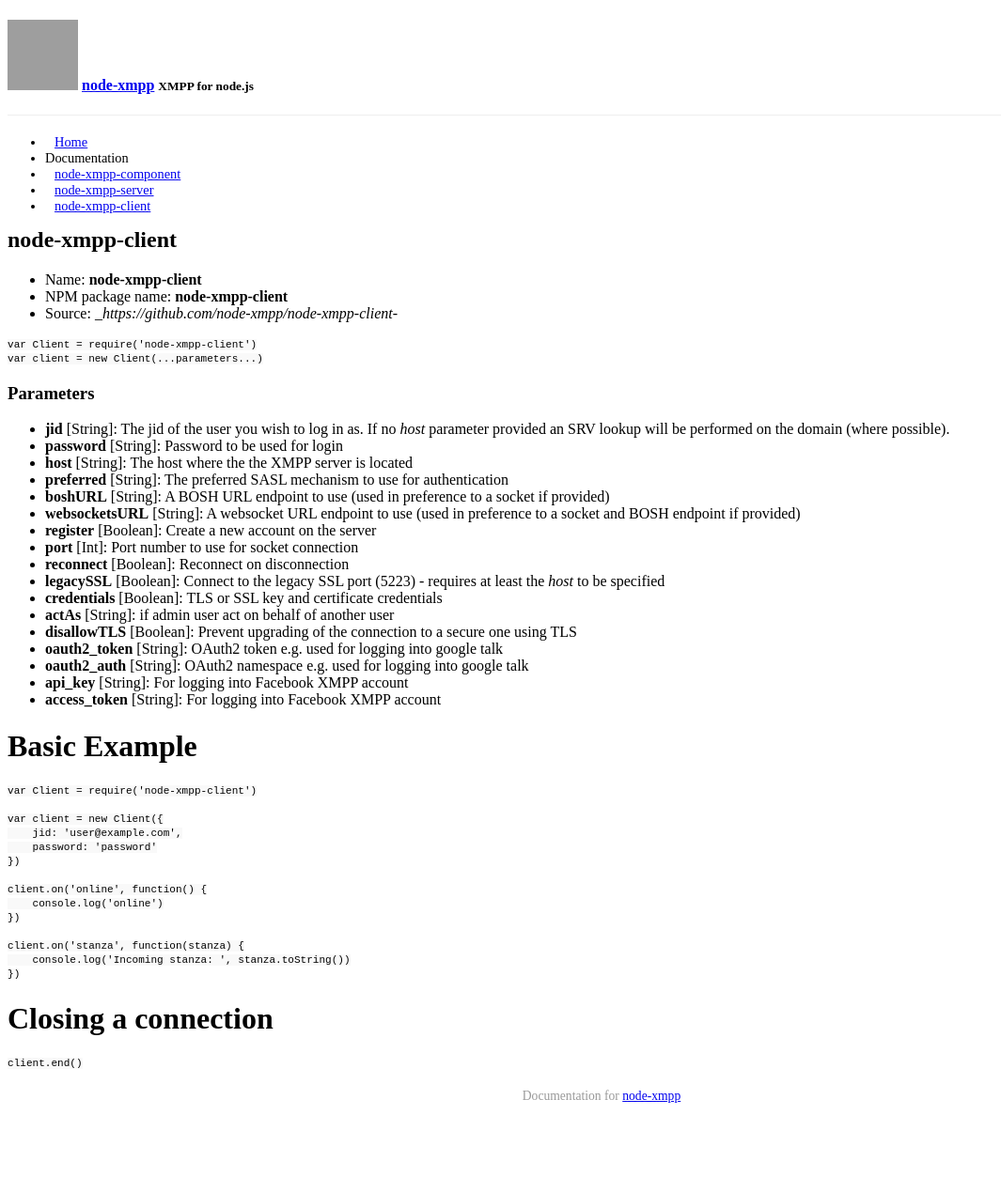
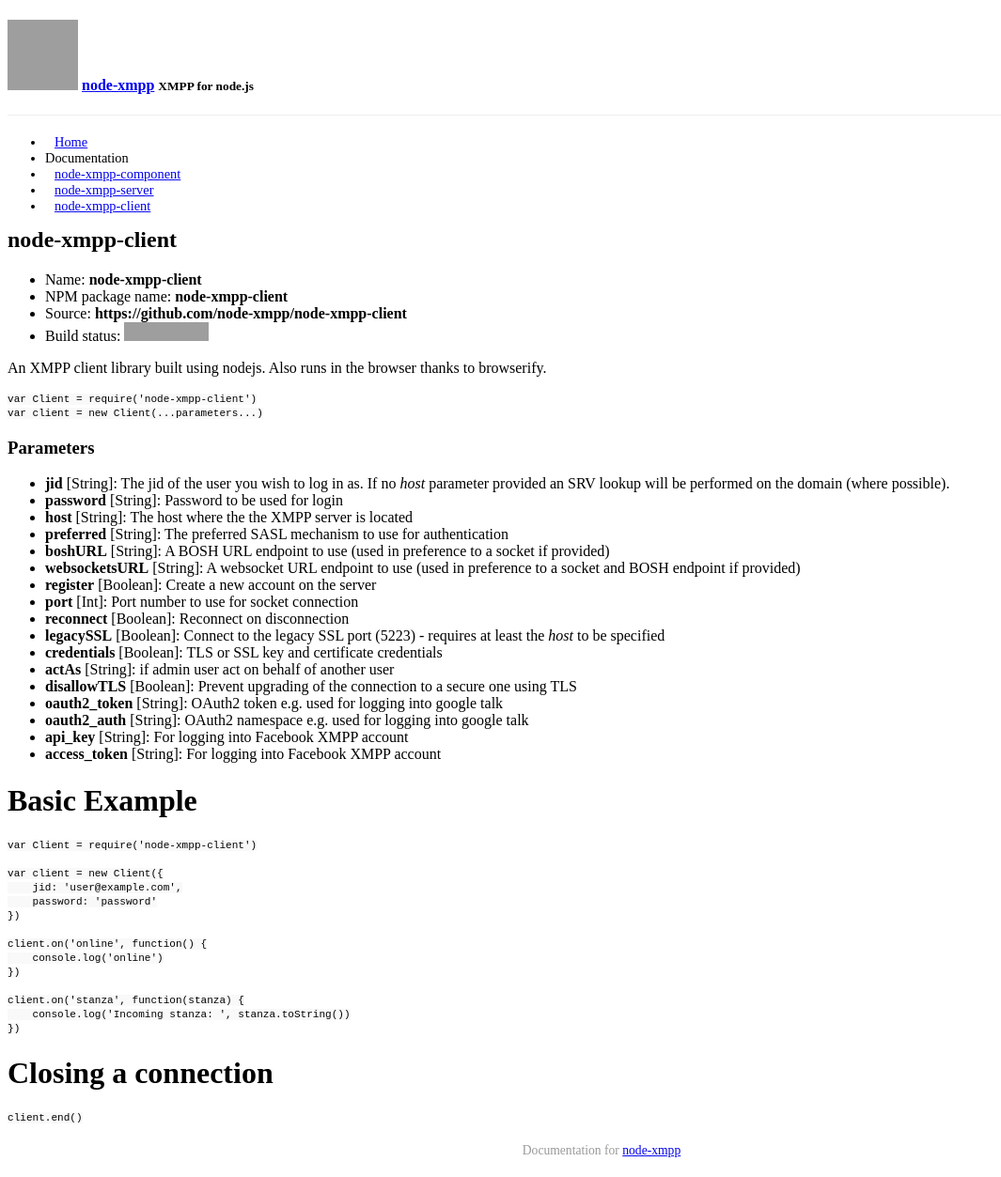
Before and after one commit to node-xmpp/node-xmpp.github.io, a Jekyll site: the page built from _posts/2014-03-15-nodexmppclient.md, in a window 1280 px wide. Shown: the whole page at 94% size, without its empty margins (0-1065 px from the left). Built offline with Jekyll 4.4.1, drawn with Linux system fonts in a browser that asks for light colours; Markdown is read by kramdown in place of the engine named in the settings; a style sheet for code colours, icons or effects is not loaded; before the commit the page ends 1195 px from its top, so only the background shows below that; grey boxes are pictures that could not be loaded.

Commit message:
Add build status images

````diff
--- a/_posts/2014-03-15-nodexmppclient.md
+++ b/_posts/2014-03-15-nodexmppclient.md
@@ -7,7 +7,10 @@ date: 2014-03-15 21:07:32
 
 * Name: __node-xmpp-client__
 * NPM package name: __node-xmpp-client__
-* Source: __https://github.com/node-xmpp/node-xmpp-client_-
+* Source: __https://github.com/node-xmpp/node-xmpp-client__
+* Build status: [![Build Status](https://secure.travis-ci.org/node-xmpp/node-xmpp-client.png)](http://travis-ci.org/node-xmpp/node-xmpp-cient)
+
+An XMPP client library built using nodejs. Also runs in the browser thanks to browserify.
 
 ```
 var Client = require('node-xmpp-client')
````
Also changed, not shown: _posts/2014-03-15-nodexmppcomponent.md (+1 -0 lines), _posts/2014-03-15-nodexmppserver.md (+2 -1 lines).
